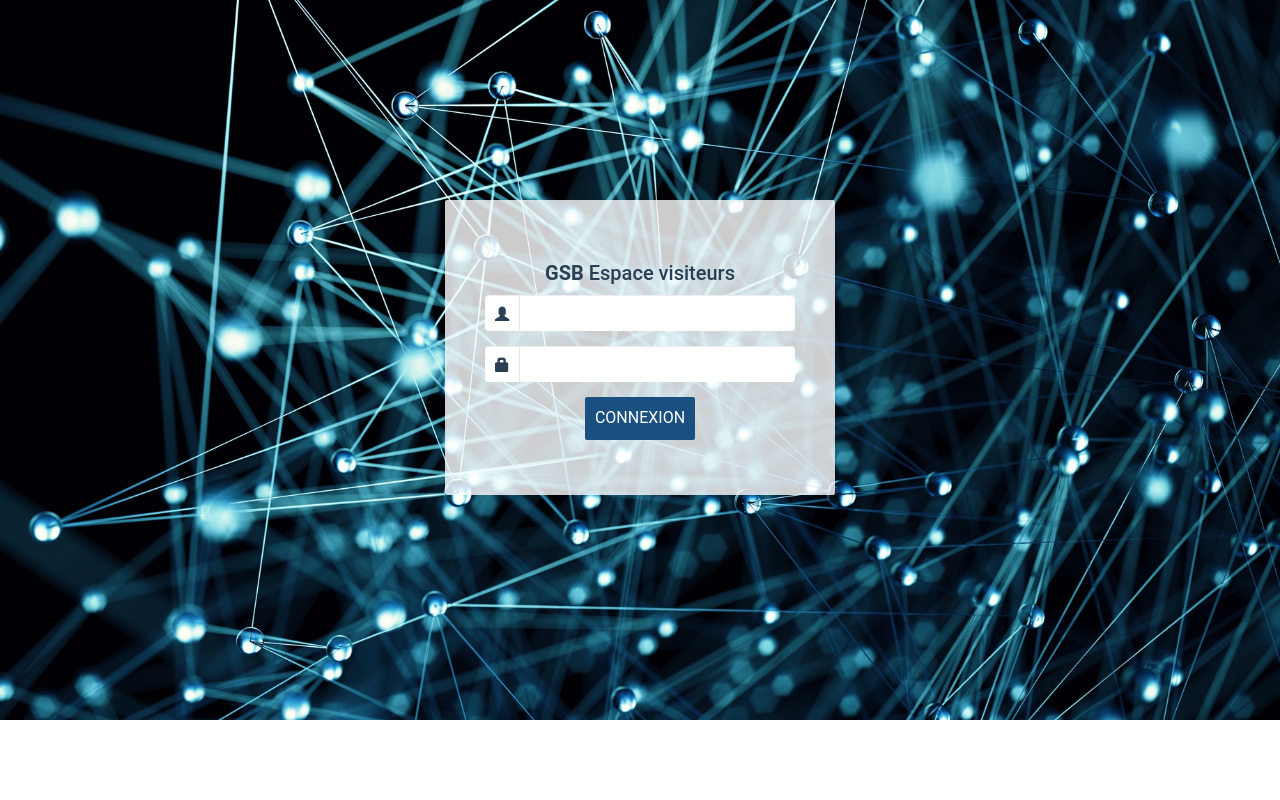
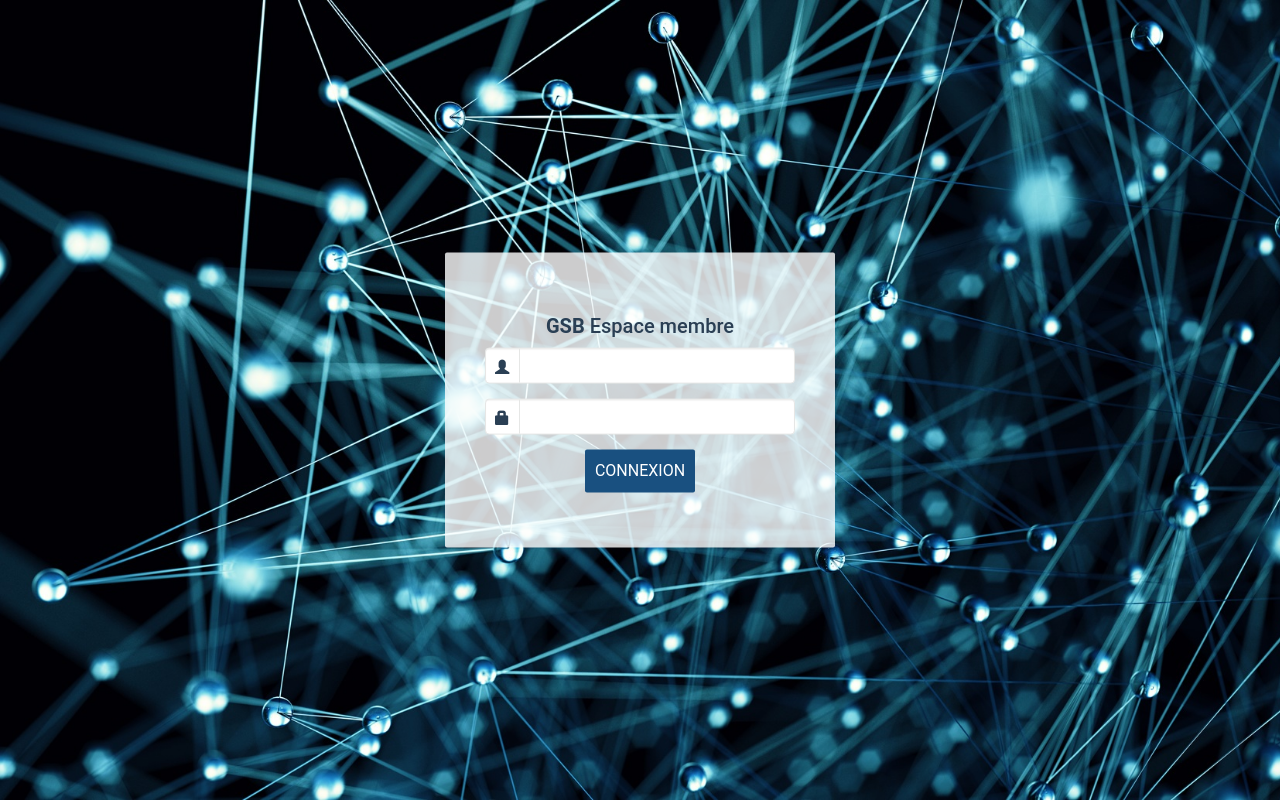
Before and after one commit to Hanae-livia/gsb, a PHP site: template app/src/View/Authentication/login.twig in a window 1280 px wide. Run offline with PHP 8.4, Linux system fonts and the light colour scheme; the template is opened without the code that fills it, so the values that code supplies are empty; some libraries are stand-ins or nearby versions.

Commit message:
+ Login page modif (css, js)

```diff
--- a/app/src/View/Authentication/login.twig
+++ b/app/src/View/Authentication/login.twig
@@ -12,10 +12,10 @@
     <body>
         <div class="container">
             <div class="row">
-                <div class="col-md-4 col-md-offset"></div>
-                <div class="col-md-4 login-box">
-                    <h2 class="logo"><span class="logo-bold">GSB</span> Espace visiteurs</h2>
-
+                <div class="col-md-4"></div>
+                <div class="col-md-4 col-login">
+                    <div class="login-box">
+                        <h2 class="logo"><span class="logo-bold">GSB</span> Espace membre</h2>
                         {{ Alert.alert(errors.global) }}
                         <form id="form_login" action="{{ path_for('login') }}" method="post">
                             <div class="row">
@@ -37,7 +37,7 @@
                             </div>
                         </form>
                     </div>
-                <div class="col-md-4"></div>
+                </div>
             </div>
         </div>
         <script src="/lib/jquery/jquery-2.2.3.js"></script>
--- a/public/css/pages/login.css
+++ b/public/css/pages/login.css
@@ -1,3 +1,15 @@
+html,
+body {
+    height: 100%;
+}
+
+body > .container,
+body > .container > .row,
+body > .container > .row > .col-login {
+    position: relative;
+    height: 100%;
+}
+
 body {
     background: url('../../img/molecules.jpg') no-repeat;
     -webkit-background-size: cover;
@@ -5,11 +17,15 @@ body {
 }
 
 .login-box {
-	margin: 200px auto;
+    position: absolute;
+    top: 50%;
+    left: 50%;
+    width: 100%;
     padding: 40px;
     text-align: center;
     background-color: rgba(255, 255, 255, 0.8);
     border-radius: 2px;
+    transform: translate(-50%, -50%);
 }
 
 .logo {
@@ -25,11 +41,11 @@ body {
 }
 
 .form-control {
-	border: none;
+    border-color: #E6E7E6;
 }
 
 .form-login {
-	padding-left: 10px;
+    padding-left: 40px;
 }
 
 .btn {
@@ -39,13 +55,14 @@ body {
     border-radius: 2px;
 }
 
-.btn:hover{
+.btn:hover {
     background-color: rgba(25, 80, 128, 0.8);
 }
 
 .glyphicon {
     position: absolute;
     left: 0;
+    height: calc(100% - 2px);
     padding: 11px 10px;
     border-right: solid #E6E7E6 1px;
     font-size: 90%;
```
Also changed, not shown: public/js/login.js (+30 -11 lines). Lines whose indentation alone changed are shown as unchanged.
